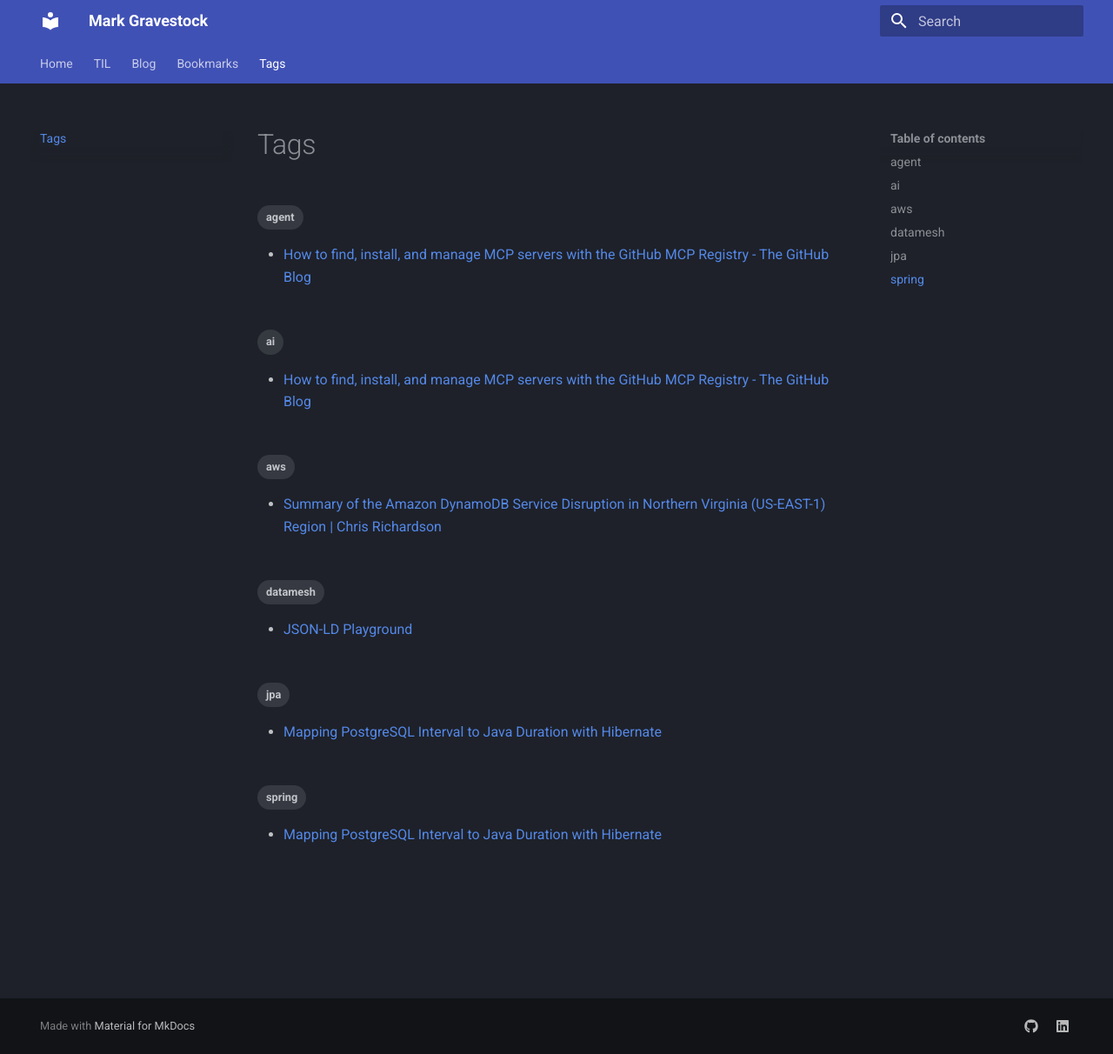
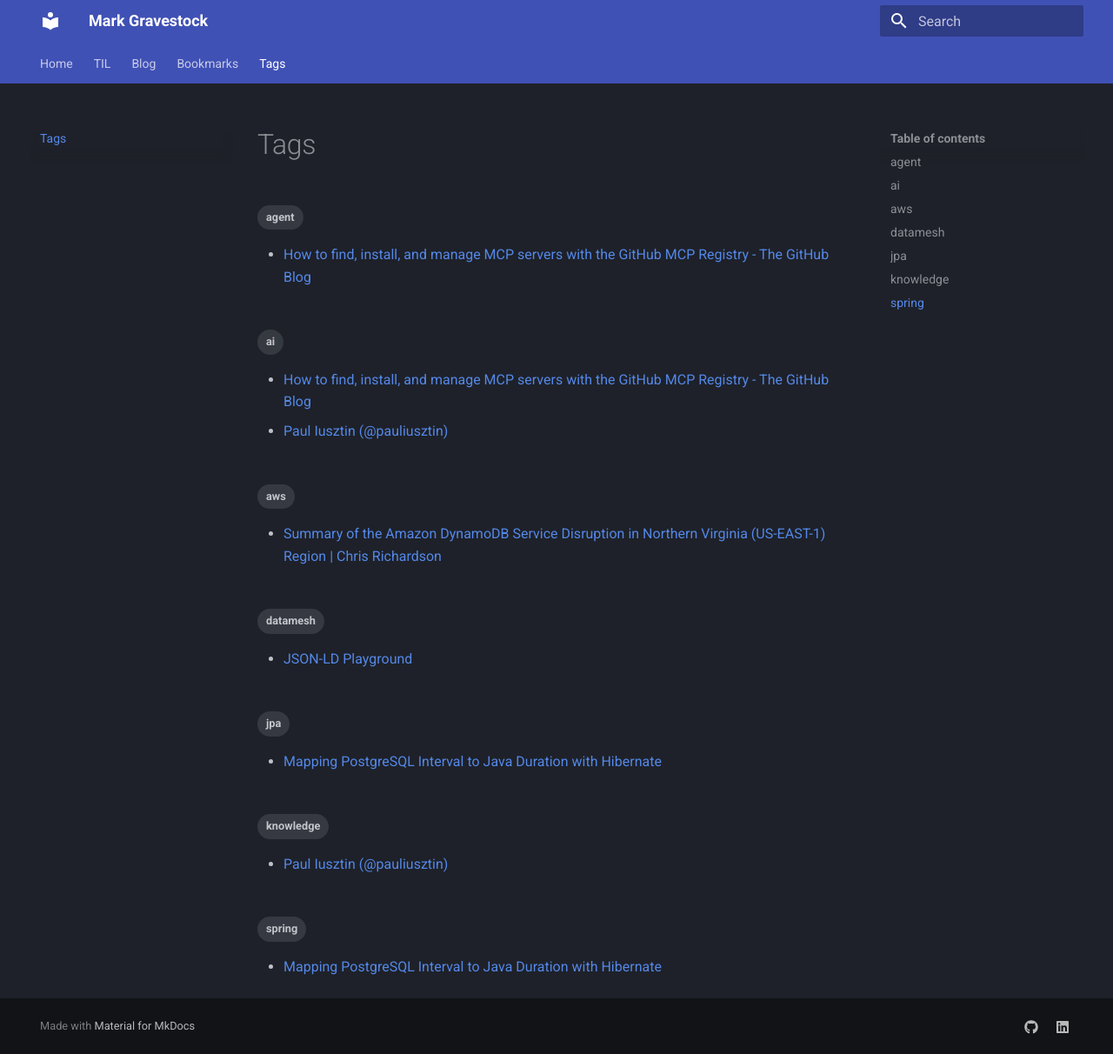
Before and after one commit to MarkGravestock/personal-site, an MkDocs documentation site: the page built from docs/tags.md, in a window 1280 px wide and 1212 px high. Shown: the whole window at 87% size. Built offline with MkDocs 1.6.1 and Material for MkDocs 9.7.7, drawn with Linux system fonts in a browser that asks for light colours.

Commit message:
chore: update bookmarks 2026-07-29

```diff
--- a/docs/bookmarks/index.md
+++ b/docs/bookmarks/index.md
@@ -8,6 +8,10 @@ A collection of useful things I've found on the web.
 ## July 2026
 
 <div class="grid cards" markdown>
+
+- **[Paul Iusztin (@pauliusztin)](posts/2026-07-28-paul-iusztin-pauliusztin.md)**
+
+    `#ai` `#knowledge` · substack.com · 28 Jul
 
 - **[Introduction to Apache Causeway | Baeldung](posts/2026-07-27-introduction-to-apache-causeway-baeldung.md)**
 
--- /dev/null
+++ b/docs/bookmarks/posts/2026-07-28-paul-iusztin-pauliusztin.md
@@ -0,0 +1,11 @@
+---
+title: "Paul Iusztin (@pauliusztin)"
+date: 2026-07-28
+tags:
+  - ai
+  - knowledge
+---
+
+**[Paul Iusztin (@pauliusztin)](https://substack.com/@pauliusztin/note/c-293533938?r=j1l7m)**
+
+substack.com · 28 Jul 2026
```
